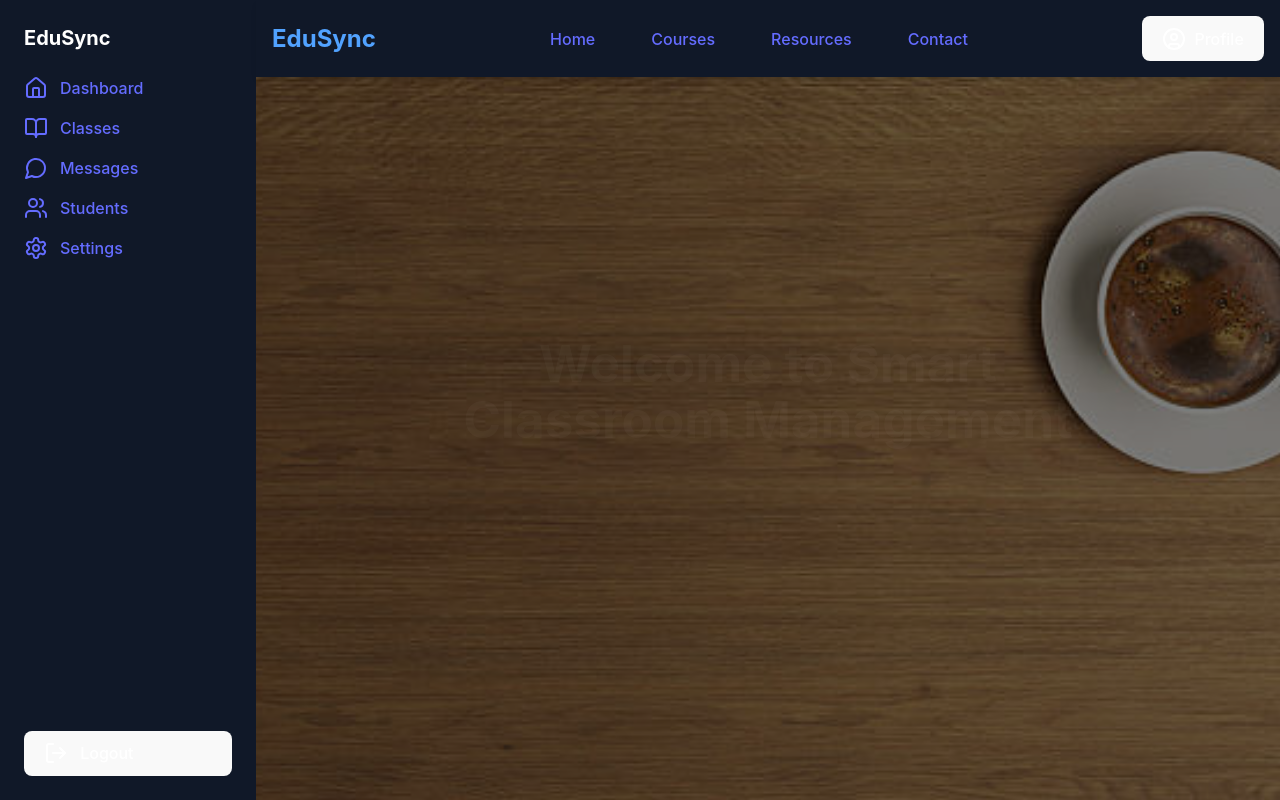
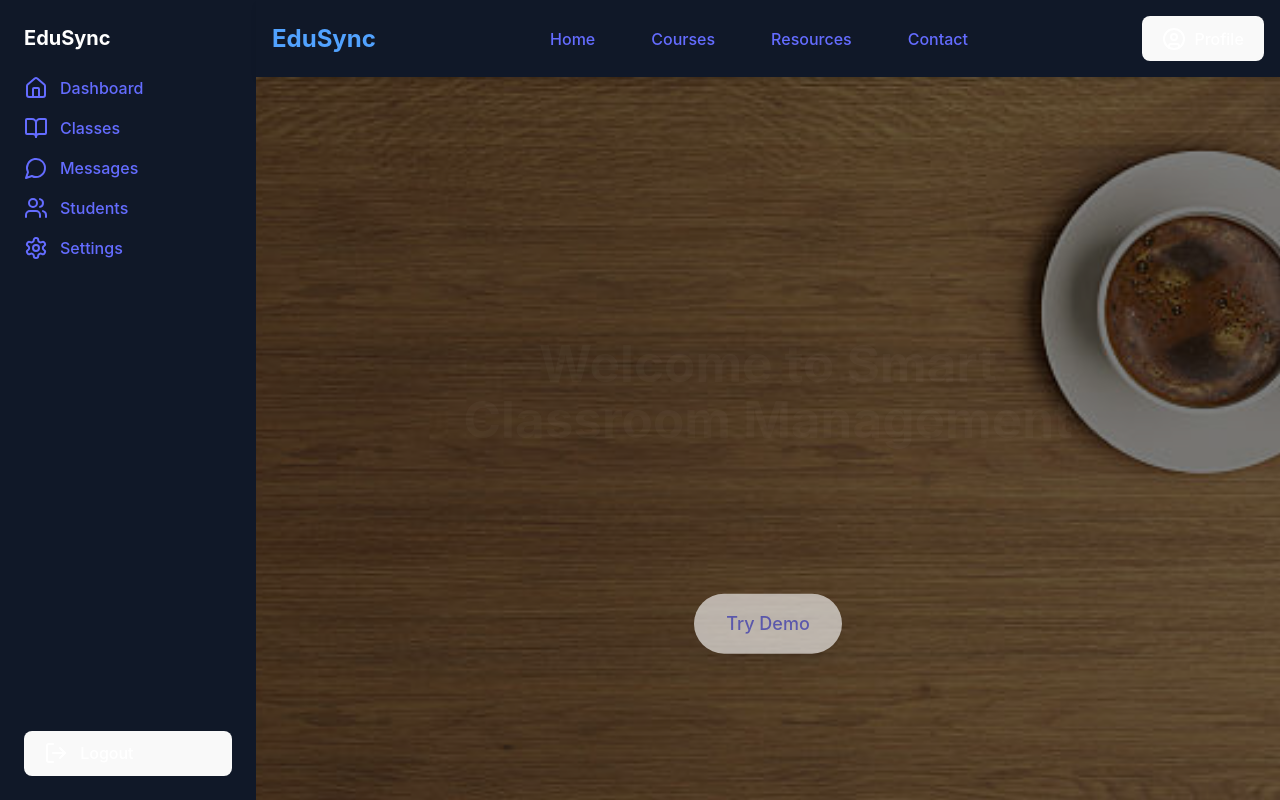
Before and after one commit to t-suraj21/Smart-classRoom, a React (Vite) app: page /home in a window 1280 px wide. Shown: the top 800 px of the page. Built offline with nearby package versions, Linux system fonts and the light colour scheme.

Commit message:
updatesss

```diff
--- a/src/components/HomePage.jsx
+++ b/src/components/HomePage.jsx
@@ -109,15 +109,14 @@ export default function HomePage() {
                   transition={{ delay: 0.6 }}
                 >
                   {slides[currentSlide].description}
-                </motion.p>
-                <motion.div initial={{ opacity: 0, y: 20 }} animate={{ opacity: 1, y: 0 }} transition={{ delay: 0.8 }}>
-                  <a
-                    href="#"
-                    className="inline-block bg-white text-blue-900 px-8 py-4 rounded-full text-lg font-semibold hover:bg-blue-50 transition-colors duration-300"
-                  >
-                    Try Demo
-                  </a>
-                </motion.div>
+                  </motion.p>
+                <motion.a
+                  href="#"
+                  className="inline-block bg-white text-blue-900 px-8 py-4 rounded-full text-lg font-semibold
+                             transition-all duration-300 transform hover:bg-blue-600 hover:text-white hover:scale-105 shadow-md"
+                >
+                  Try Demo
+                </motion.a>
               </motion.div>
             </AnimatePresence>
           </div>
@@ -133,7 +132,7 @@ export default function HomePage() {
                 setIsAutoPlaying(false);
               }}
               className={`w-2.5 h-2.5 rounded-full transition-colors duration-300 ${
-                currentSlide === index ? "bg-blue-500" : "bg-gray-300"
+                currentSlide === index ? "bg-blue-500" : "bg-black-300"
               }`}
               aria-label={`Go to slide ${index + 1}`}
             />
```
